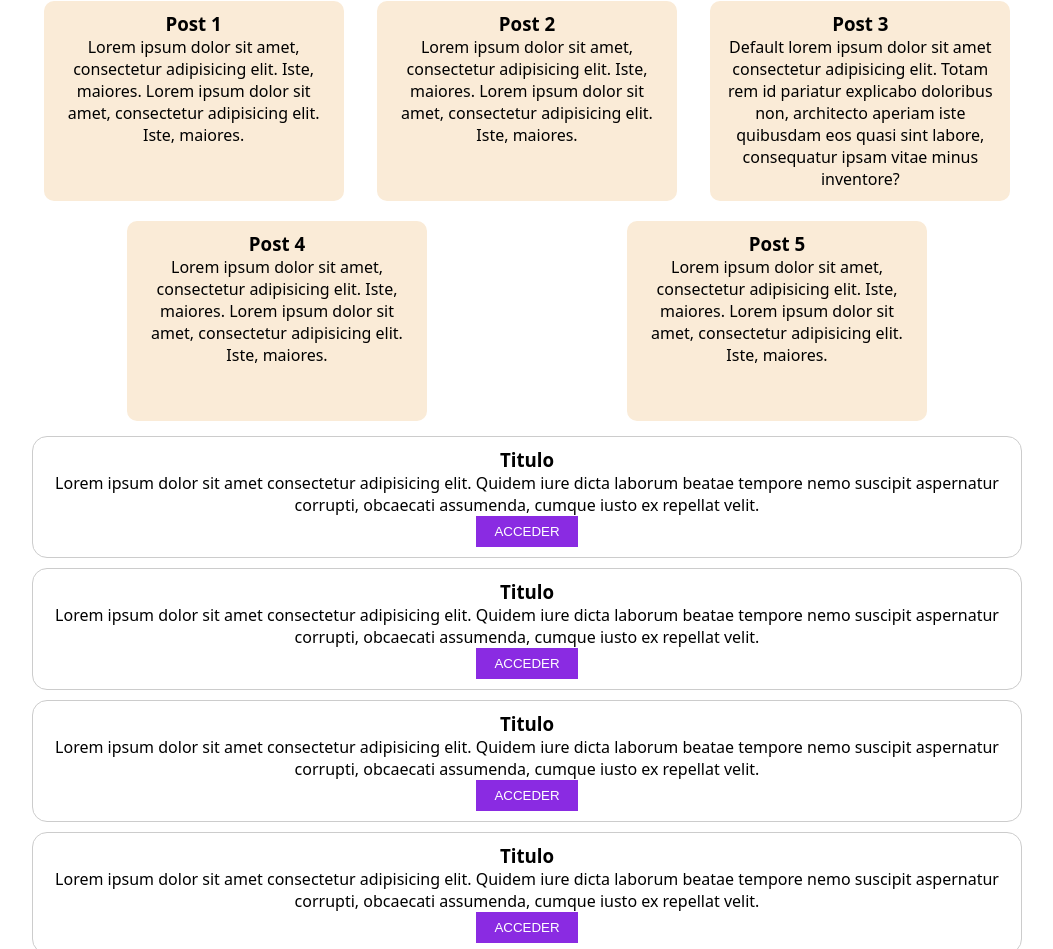
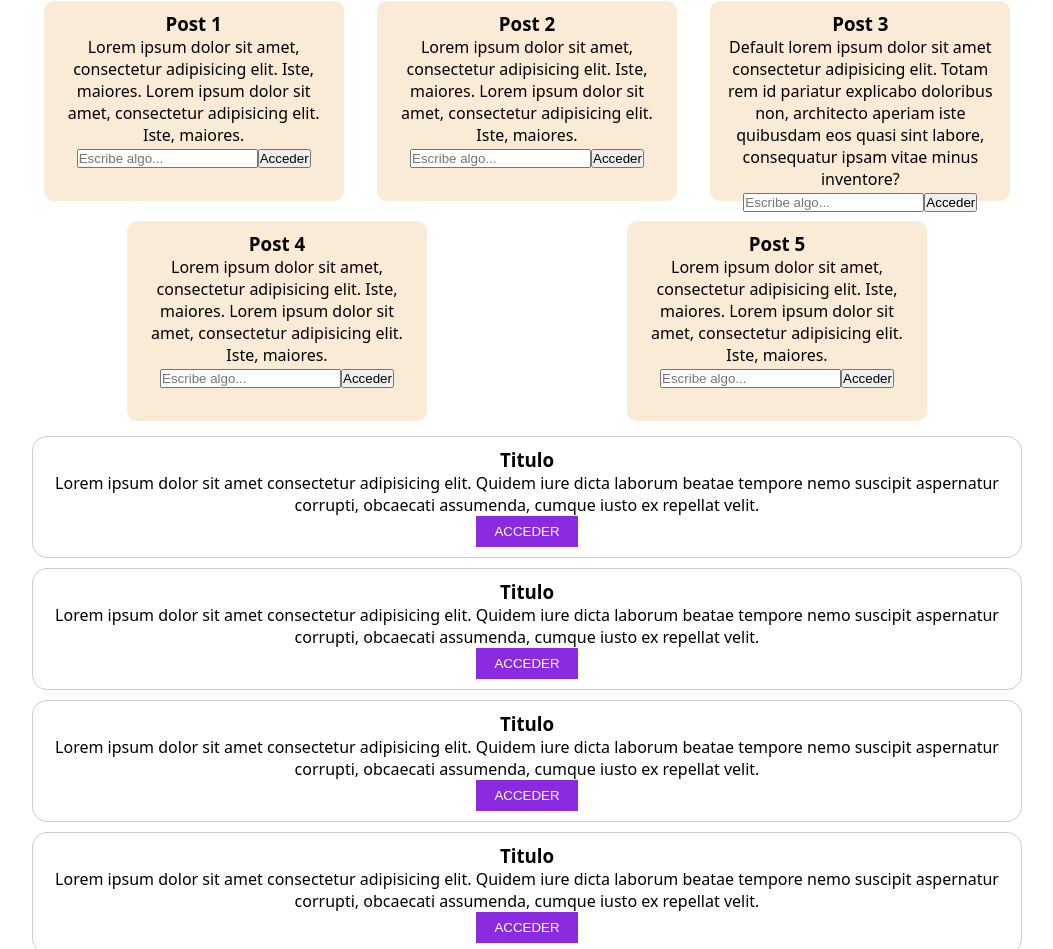
Before and after one commit to Pancratzia/Vue-Projects, a Vue app in the folder helloworld/: page / in a window 1280 px wide. Shown: the part 1643-2592 px from the top of the page, without its empty margins (113-1166 px from the left). Built offline with nearby package versions, Linux system fonts and the light colour scheme.

Commit message:
Entendiendo los emits

```diff
--- a/helloworld/src/components/PostDetail.vue
+++ b/helloworld/src/components/PostDetail.vue
@@ -2,12 +2,14 @@
   <div class="post">
     <h3>{{ props.title }}</h3>
     <p>{{ props.content }}</p>
+    <input type="text" v-model="msg" placeholder="Escribe algo...">
+    <button @click="handleClick">Acceder</button>
   </div>
 </template>
 
 <script lang="ts">
 
-import { defineComponent } from 'vue';
+import { defineComponent, ref, Ref } from 'vue';
 
 export default defineComponent({
   name: 'PostDetail',
@@ -15,9 +17,19 @@ export default defineComponent({
     title: {type: String, required: true},
     content: {type: String, required: false, default: 'Default lorem ipsum dolor sit amet consectetur adipisicing elit. Totam rem id pariatur explicabo doloribus non, architecto aperiam iste quibusdam eos quasi sint labore, consequatur ipsam vitae minus inventore?'},
   },
-  setup(props) {
+  emits: ['show-alert'],
+  setup(props, {emit}) {
+    const handleClick = (): void => {
+        emit('show-alert', msg.value);
+        msg.value = '';
+    }
+
+    let msg: Ref<string> = ref('');
+
       return {
-          props
+          props,
+          handleClick,
+          msg
       }
   }
 })
--- a/helloworld/src/components/PostList.vue
+++ b/helloworld/src/components/PostList.vue
@@ -1,6 +1,6 @@
 <template>
     <div class="container-posts">
-        <PostDetail v-for="post in info" :key="post.title" :title= "post.title" :content= "post.content" />
+        <PostDetail v-for="post in info" :key="post.title" :title= "post.title" :content= "post.content" @show-alert="showAlert" />
     </div>
 </template>
 
@@ -33,6 +33,10 @@ let info: Array<Post> = [
         content: "Lorem ipsum dolor sit amet, consectetur adipisicing elit. Iste, maiores. Lorem ipsum dolor sit amet, consectetur adipisicing elit. Iste, maiores."
     }
 ]
+
+function showAlert(msg: string) {
+    alert(`Mi hijo dice: ${msg}`);
+}
 </script>
 
 <style scoped>
```
